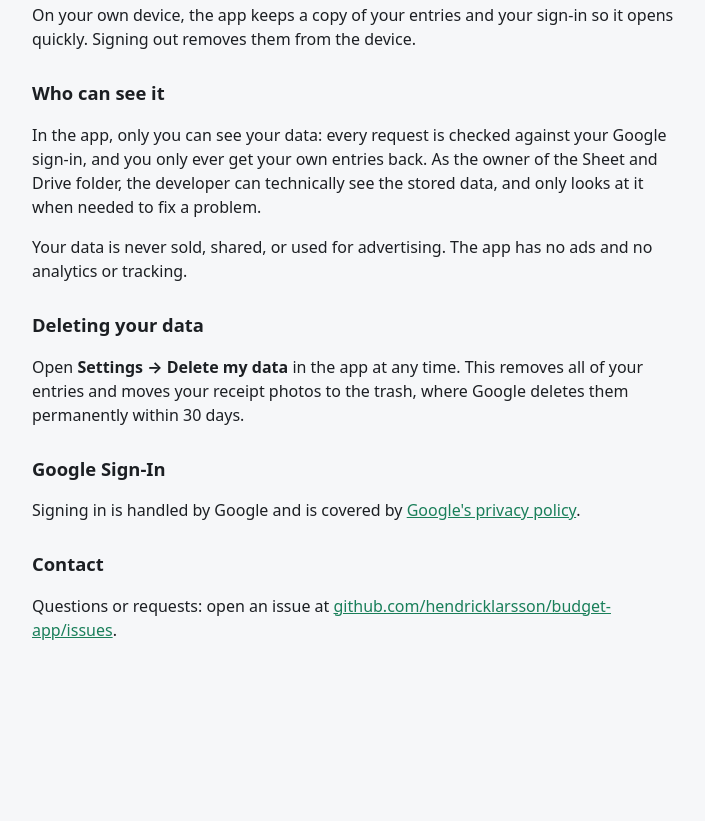
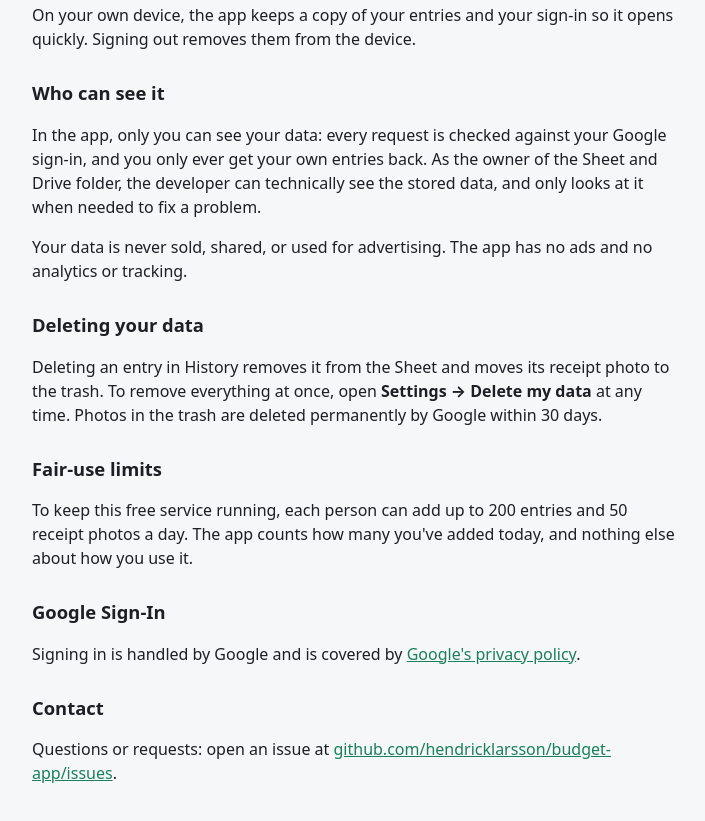
Before and after one commit to hendricklarsson/budget-app, a plain HTML site: page privacy.html in a window 1280 px wide. Shown: the part 607-1428 px from the top of the page, without its empty margins (284-989 px from the left). Before the commit the page ends 1313 px from the top, so only its background shows below. Drawn offline with Linux system fonts and the light colour scheme.

Commit message:
Update privacy policy for real deletes and daily limits

```diff
--- a/privacy.html
+++ b/privacy.html
@@ -55,9 +55,17 @@
 
     <h2>Deleting your data</h2>
     <p>
-      Open <strong>Settings → Delete my data</strong> in the app at any time.
-      This removes all of your entries and moves your receipt photos to the
-      trash, where Google deletes them permanently within 30 days.
+      Deleting an entry in History removes it from the Sheet and moves its
+      receipt photo to the trash. To remove everything at once, open
+      <strong>Settings → Delete my data</strong> at any time. Photos in the
+      trash are deleted permanently by Google within 30 days.
+    </p>
+
+    <h2>Fair-use limits</h2>
+    <p>
+      To keep this free service running, each person can add up to 200
+      entries and 50 receipt photos a day. The app counts how many you've
+      added today, and nothing else about how you use it.
     </p>
 
     <h2>Google Sign-In</h2>
```
